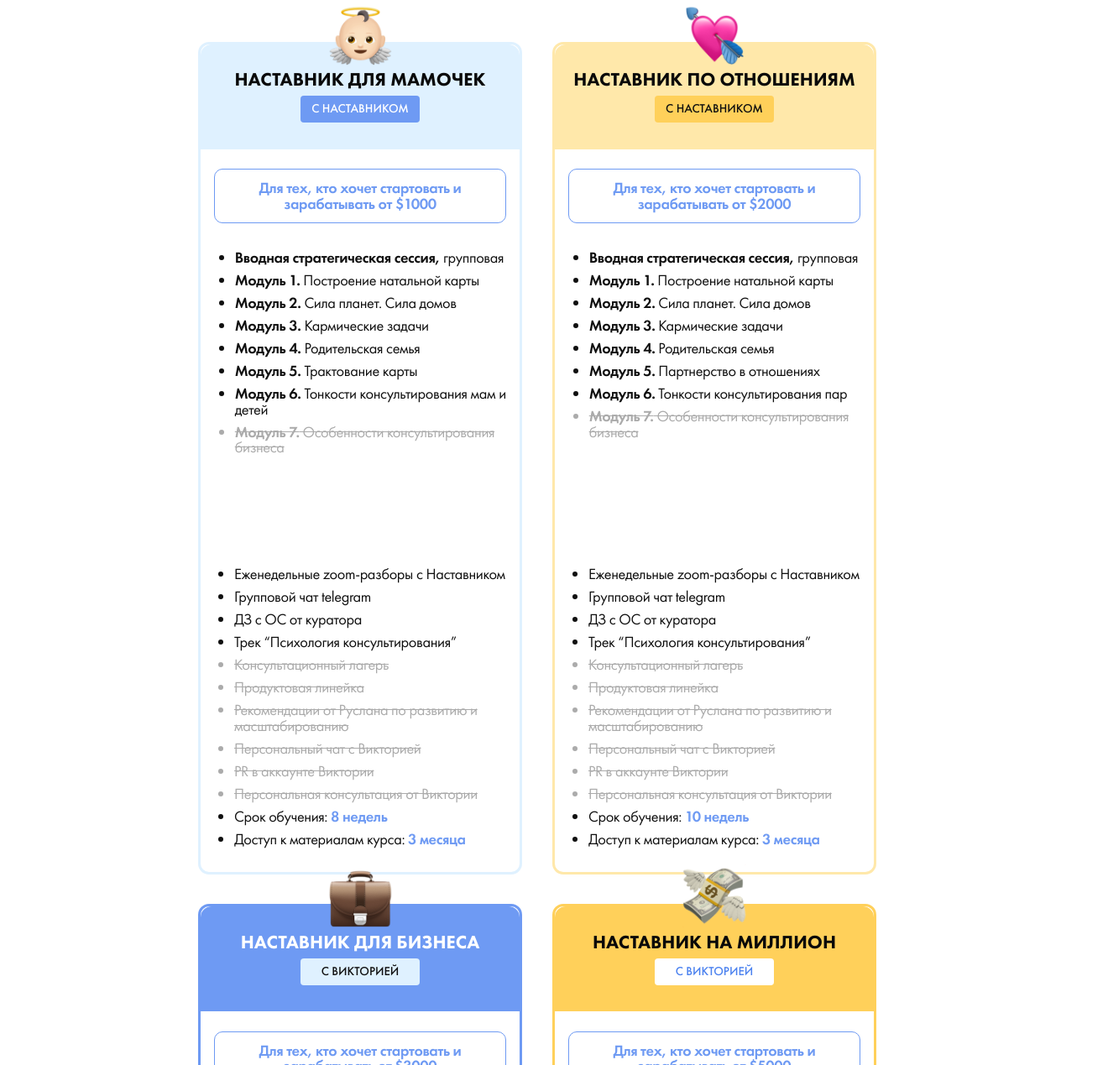
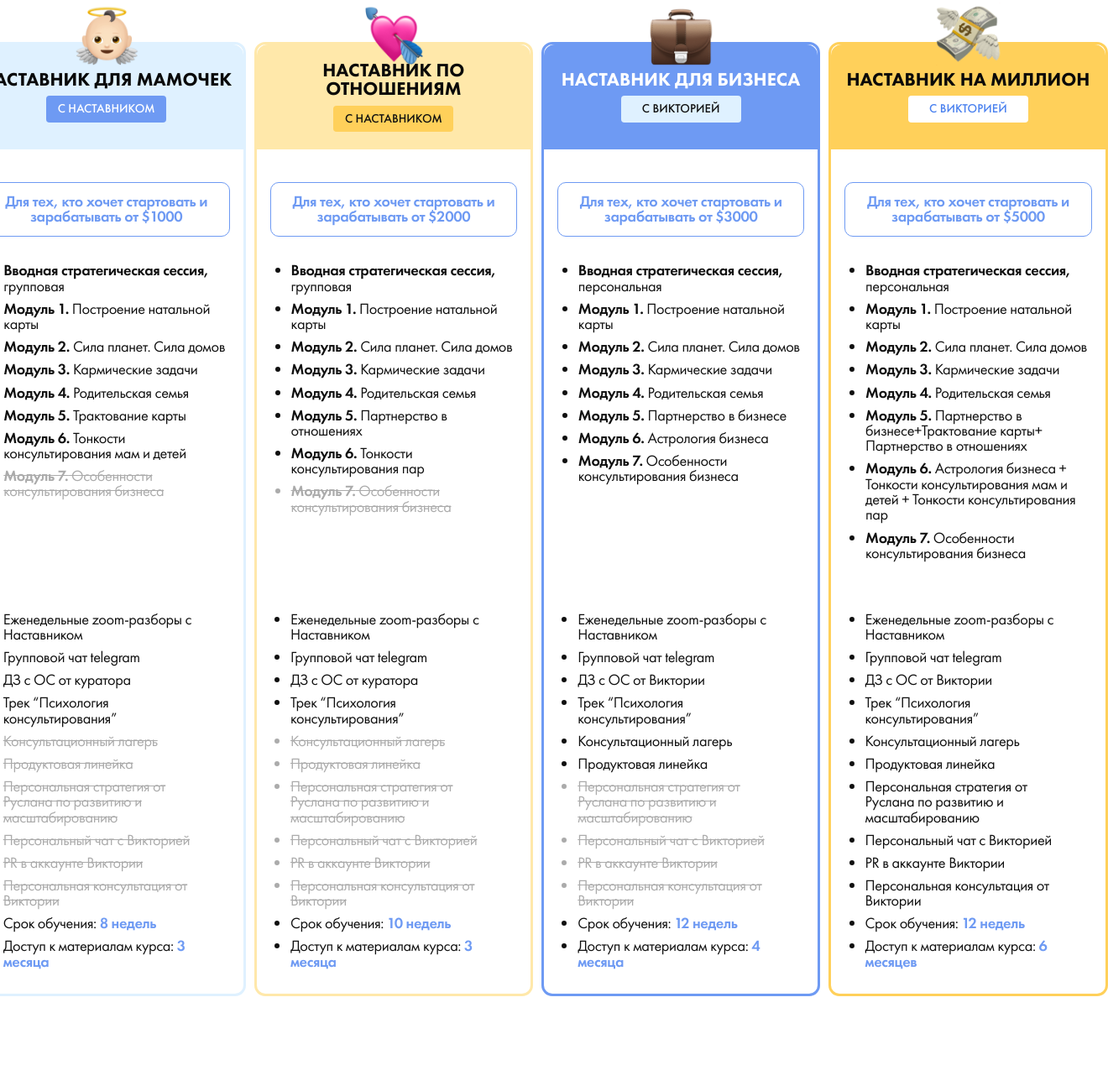
Before and after one commit to RomanIsaiev/work-website-47-copy, a website built with Vite: page index.html in a window 1280 px wide. Shown: the part 9271-10540 px from the top of the page at 84% size, 1320 px wide, since content can reach past the window. Built offline with nearby package versions, Linux system fonts and the light colour scheme; a script that the page names is missing.

Commit message:
update sizes

```diff
--- a/index.html
+++ b/index.html
@@ -832,7 +832,7 @@
                 <div class="program-box">
                   <div class="info-container">
                     <p class="program-module">модуль 3</p>
-                    <p class="program-theme">уроки: 3</p>
+                    <p class="program-theme">уроки: 4</p>
                   </div>
                   <div class="open-close">
                     <img
@@ -851,8 +851,10 @@
                   <li class="list-item"><span>Урок 1.</span> Раху и Кету</li>
                   <li class="list-item"><span>Урок 2.</span> Атмакарака</li>
                   <li class="list-item">
-                    <span>Урок 3.</span> Ретроградные планеты 3.4 Планетные
-                    периоды
+                    <span>Урок 3.</span> Ретроградные планеты
+                  </li>
+                  <li class="list-item">
+                    <span>Урок 4.</span> Планетные периоды
                   </li>
                 </ul>
               </div>
@@ -1015,6 +1017,7 @@
                   <span class="plan-mentor">C Наставником</span>
                 </div>
               </div>
+              <div class="centerd-container">
                 <div class="earn-container">
                   <p class="earn-text">
                     Для тех, кто хочет стартовать и зарабатывать от $1000
@@ -1040,7 +1043,8 @@
                     <span>Модуль 5.</span> Трактование карты
                   </li>
                   <li class="modules-item">
-                  <span> Модуль 6.</span> Тонкости консультирования мам и детей
+                    <span> Модуль 6.</span> Тонкости консультирования мам и
+                    детей
                   </li>
                   <li class="modules-item">
                     <span>Модуль 7.</span> Особенности консультирования бизнеса
@@ -1059,9 +1063,12 @@
                     <li class="plans-desc-item">Консультационный лагерь</li>
                     <li class="plans-desc-item">Продуктовая линейка</li>
                     <li class="plans-desc-item">
-                    Рекомендации от Руслана по развитию и масштабированию
-                  </li>
-                  <li class="plans-desc-item">Персональный чат с Викторией</li>
+                      Персональная стратегия от Руслана по развитию и
+                      масштабированию
+                    </li>
+                    <li class="plans-desc-item">
+                      Персональный чат с Викторией
+                    </li>
                     <li class="plans-desc-item">PR в аккаунте Виктории</li>
                     <li class="plans-desc-item">
                       Персональная консультация от Виктории
@@ -1077,6 +1084,7 @@
                   <p class="price-title">Стоимость участия</p>
                   <p class="price"><span>$800</span> $495</p>
                 </div> -->
+                </div>
               </div>
             </li>
             <li class="category-item">
@@ -1102,6 +1110,7 @@
                   <span class="plan-mentor">C Наставником</span>
                 </div>
               </div>
+              <div class="centerd-container">
                 <div class="earn-container">
                   <p class="earn-text">
                     Для тех, кто хочет стартовать и зарабатывать от $2000
@@ -1146,9 +1155,12 @@
                     <li class="plans-desc-item">Консультационный лагерь</li>
                     <li class="plans-desc-item">Продуктовая линейка</li>
                     <li class="plans-desc-item">
-                    Рекомендации от Руслана по развитию и масштабированию
-                  </li>
-                  <li class="plans-desc-item">Персональный чат с Викторией</li>
+                      Персональная стратегия от Руслана по развитию и
+                      масштабированию
+                    </li>
+                    <li class="plans-desc-item">
+                      Персональный чат с Викторией
+                    </li>
                     <li class="plans-desc-item">PR в аккаунте Виктории</li>
                     <li class="plans-desc-item">
                       Персональная консультация от Виктории
@@ -1164,6 +1176,7 @@
                   <p class="price-title">Стоимость участия</p>
                   <p class="price"><span>$1300</span> $795</p>
                 </div> -->
+                </div>
               </div>
             </li>
             <li class="category-item">
@@ -1189,6 +1202,7 @@
                   <span class="plan-mentor">С Викторией</span>
                 </div>
               </div>
+              <div class="centerd-container">
                 <div class="earn-container">
                   <p class="earn-text">
                     Для тех, кто хочет стартовать и зарабатывать от $3000
@@ -1233,9 +1247,12 @@
                     <li class="plans-desc-item">Консультационный лагерь</li>
                     <li class="plans-desc-item">Продуктовая линейка</li>
                     <li class="plans-desc-item">
-                    Рекомендации от Руслана по развитию и масштабированию
-                  </li>
-                  <li class="plans-desc-item">Персональный чат с Викторией</li>
+                      Персональная стратегия от Руслана по развитию и
+                      масштабированию
+                    </li>
+                    <li class="plans-desc-item">
+                      Персональный чат с Викторией
+                    </li>
                     <li class="plans-desc-item">PR в аккаунте Виктории</li>
                     <li class="plans-desc-item">
                       Персональная консультация от Виктории
@@ -1251,6 +1268,7 @@
                   <p class="price-title">Стоимость участия</p>
                   <p class="price"><span>$2000</span> $1295</p>
                 </div> -->
+                </div>
               </div>
             </li>
             <li class="category-item">
@@ -1276,6 +1294,7 @@
                   <span class="plan-mentor">С Викторией</span>
                 </div>
               </div>
+              <div class="centerd-container">
                 <div class="earn-container">
                   <p class="earn-text">
                     Для тех, кто хочет стартовать и зарабатывать от $5000
@@ -1322,9 +1341,12 @@
                     <li class="plans-desc-item">Консультационный лагерь</li>
                     <li class="plans-desc-item">Продуктовая линейка</li>
                     <li class="plans-desc-item">
-                    Рекомендации от Руслана по развитию и масштабированию
-                  </li>
-                  <li class="plans-desc-item">Персональный чат с Викторией</li>
+                      Персональная стратегия от Руслана по развитию и
+                      масштабированию
+                    </li>
+                    <li class="plans-desc-item">
+                      Персональный чат с Викторией
+                    </li>
                     <li class="plans-desc-item">PR в аккаунте Виктории</li>
                     <li class="plans-desc-item">
                       Персональная консультация от Виктории
@@ -1340,6 +1362,7 @@
                   <p class="price-title">Стоимость участия</p>
                   <p class="price"><span>$4000</span> $2995</p>
                 </div> -->
+                </div>
               </div>
             </li>
           </ul>
--- a/src/scss/components/_plans.scss
+++ b/src/scss/components/_plans.scss
@@ -49,7 +49,8 @@
   display: flex;
   flex-wrap: wrap;
   justify-content: center;
-  @include mx.adaptive("gap", 25, 50, 0);
+  // @include mx.adaptive("gap", 25, 50, 0);
+  gap: 50px;
 
   margin: 0 auto;
 }
@@ -63,13 +64,15 @@
 @media screen and (min-width: 768px) {
   .plans-category-list {
     // @include mx.adaptive("width", 1000, 705, 0);
-    max-width: 1200px;
+    // max-width: 1200px;
   }
 }
 
-@media screen and (min-width: 1840px) {
+@media screen and (min-width: 1200px) {
   .plans-category-list {
-    max-width: 1800px;
+    // max-width: 1800px;
+    flex-wrap: nowrap;
+    gap: 10px;
   }
 }
 
@@ -79,13 +82,16 @@
   border-radius: 13px;
   background: #fff;
 
+  // @include mx.adaptive("height", 1200, 1050, 0);
+
   @include mx.adaptive("width", 416, 345, 0);
   @include mx.adaptive("padding-bottom", 38, 19, 0);
 }
 
 @media screen and (min-width: 1000px) {
   .category-item {
-    @include mx.adaptive("height", 1100, 840, 0);
+    @include mx.adaptive("height", 1200, 1050, 0);
+    @include mx.adaptive("width", 416, 216, 0);
   }
 }
 
@@ -151,7 +157,7 @@
   border: 1px solid #6e9af3;
   @include mx.adaptive("padding", 15, 10, 0);
   @include mx.adaptive("margin-bottom", 40, 20, 0);
-  @include mx.adaptive("width", 375, 311, 0);
+  @include mx.adaptive("width", 365, 195, 0);
   margin-left: auto;
   margin-right: auto;
 
@@ -168,7 +174,7 @@
 }
 
 .plans-modules-list {
-  @include mx.adaptive("width", 375, 311, 0);
+  // @include mx.adaptive("width", 375, 311, 0);
   margin: 0 auto;
   display: flex;
   flex-direction: column;
@@ -176,6 +182,20 @@
 
   padding-left: 25px;
   list-style: disc;
+}
+
+.centerd-container {
+  @include mx.adaptive("padding", 20, 10, 0);
+}
+
+@media screen and (min-width: 1000px) {
+  .plans-modules-list {
+    // @include mx.adaptive("width", 355, 165, 0);
+  }
+
+  .earn-container {
+    // @include mx.adaptive("width", 325, 165, 0);
+  }
 }
 
 .modules-item {
@@ -202,7 +222,7 @@
 }
 
 .plans-desc-list {
-  @include mx.adaptive("width", 375, 311, 0);
+  // @include mx.adaptive("width", 375, 311, 0);
   margin: 0 auto;
 
   display: flex;
@@ -211,8 +231,12 @@
 
   padding-left: 25px;
   list-style: disc;
+}
 
-  // @include mx.adaptive("margin-bottom", 40, 20, 0);
+@media screen and (min-width: 1000px) {
+  .plans-desc-list {
+    @include mx.adaptive("width", 355, 165, 0);
+  }
 }
 
 .plans-desc-item {
@@ -275,7 +299,7 @@
   border: 3px solid #dff1ff;
 
   @media screen and (max-width: 1000px) {
-    @include mx.adaptive("height", 1070, 780, 0);
+    @include mx.adaptive("height", 1100, 800, 0);
   }
 
   .plans-modules-list .modules-item:nth-child(-n + 7) {
@@ -299,7 +323,7 @@
 .plans-category-list .category-item:nth-child(2) {
   border: 3px solid #ffe8aa;
   @media screen and (max-width: 1000px) {
-    @include mx.adaptive("height", 1070, 780, 0);
+    @include mx.adaptive("height", 1100, 800, 0);
   }
 
   .plans-modules-list .modules-item:nth-child(-n + 7) {
@@ -336,7 +360,7 @@
 .plans-category-list .category-item:nth-child(3) {
   border: 3px solid #6e9af3;
   @media screen and (max-width: 1000px) {
-    @include mx.adaptive("height", 1070, 840, 0);
+    @include mx.adaptive("height", 1100, 880, 0);
   }
 
   .plans-modules-list .modules-item:nth-child(-n + 8) {
@@ -344,7 +368,7 @@
     text-decoration: none;
   }
 
-  .plans-desc-list .plans-desc-item:nth-child(-n + 8) {
+  .plans-desc-list .plans-desc-item:nth-child(-n + 6) {
     color: #101010;
     text-decoration: none;
   }
@@ -373,7 +397,7 @@
 .plans-category-list .category-item:nth-child(4) {
   border: 3px solid #ffd05a;
   @media screen and (max-width: 1000px) {
-    @include mx.adaptive("height", 1070, 840, 0);
+    @include mx.adaptive("height", 1100, 880, 0);
   }
 
   .plans-modules-list .modules-item:nth-child(-n + 8) {
```
Lines whose indentation alone changed are shown as unchanged.
